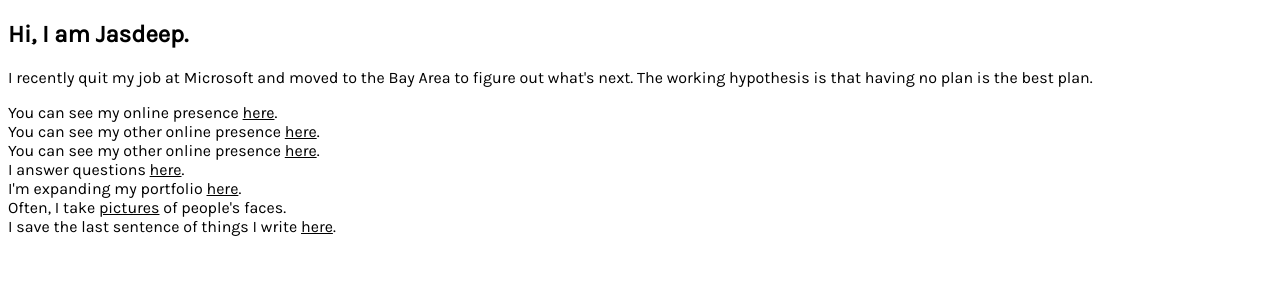
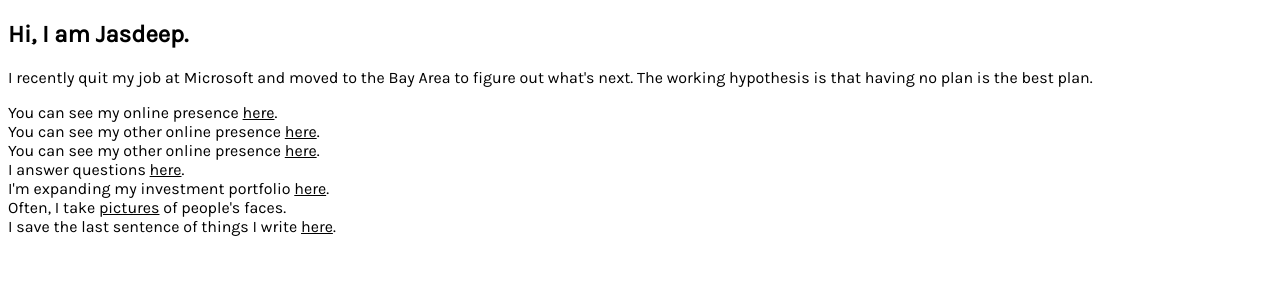
Before and after one commit to jasdeepg/personal_site, a Flask app: page / in a window 1280 px wide. Shown: the top 300 px of the page. Run offline with Flask 2, Linux system fonts and the light colour scheme.

Commit message:
addeedited text

```diff
--- a/templates/index.html
+++ b/templates/index.html
@@ -19,7 +19,7 @@
         <br>
         I answer questions <a href='http://www.quora.com/Jasdeep-Garcha-1'>here</a>.
         <br>
-        I'm expanding my portfolio <a href='http://www.kickstarter.com/profile/538825346'>here</a>.
+        I'm expanding my investment portfolio <a href='http://www.kickstarter.com/profile/538825346'>here</a>.
         <br>
         Often, I take <a href='https://plus.google.com/photos/102125146498606378907/albums/5790339433728682769?authkey=CPre5_31rf7FYg'>pictures</a> of people's faces.
         <br>
```
